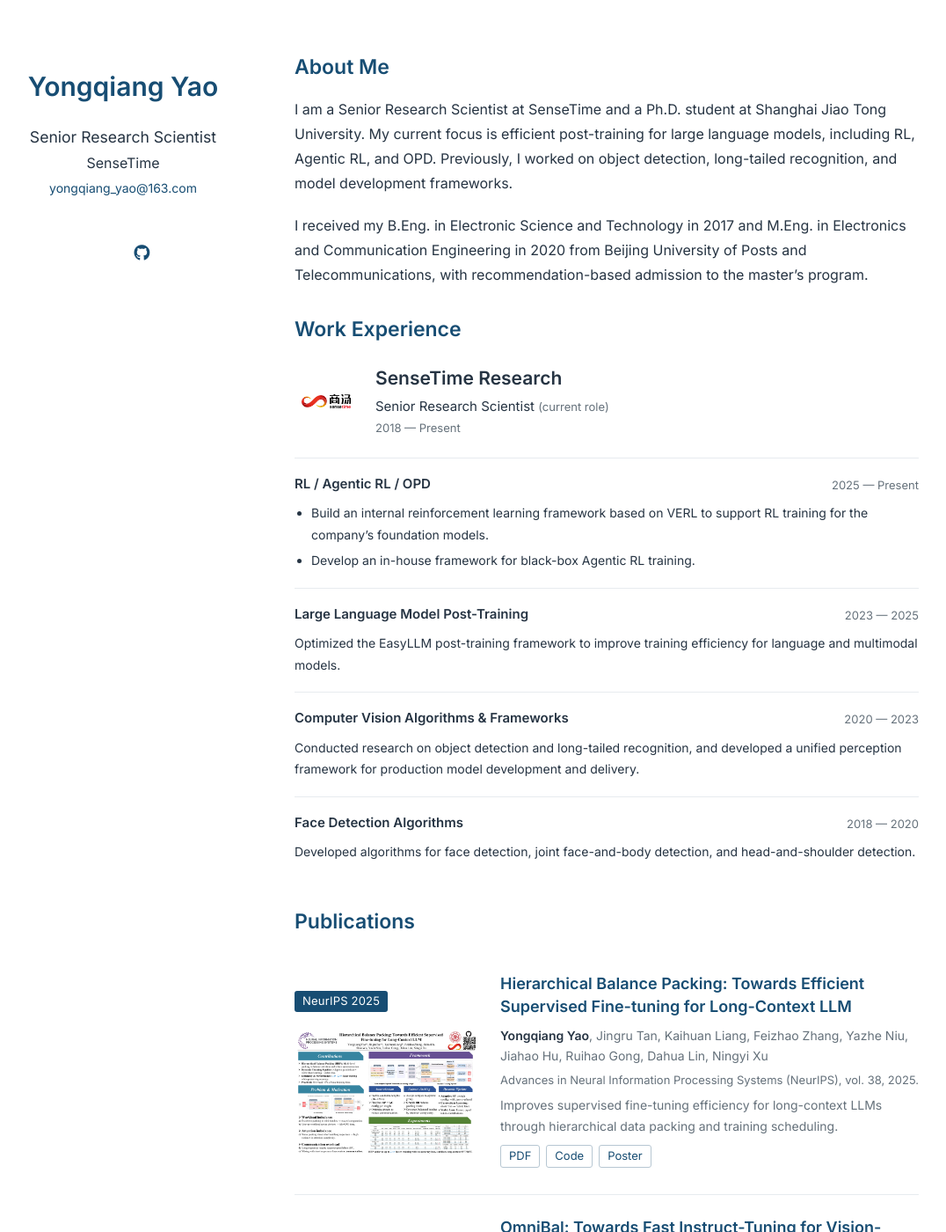
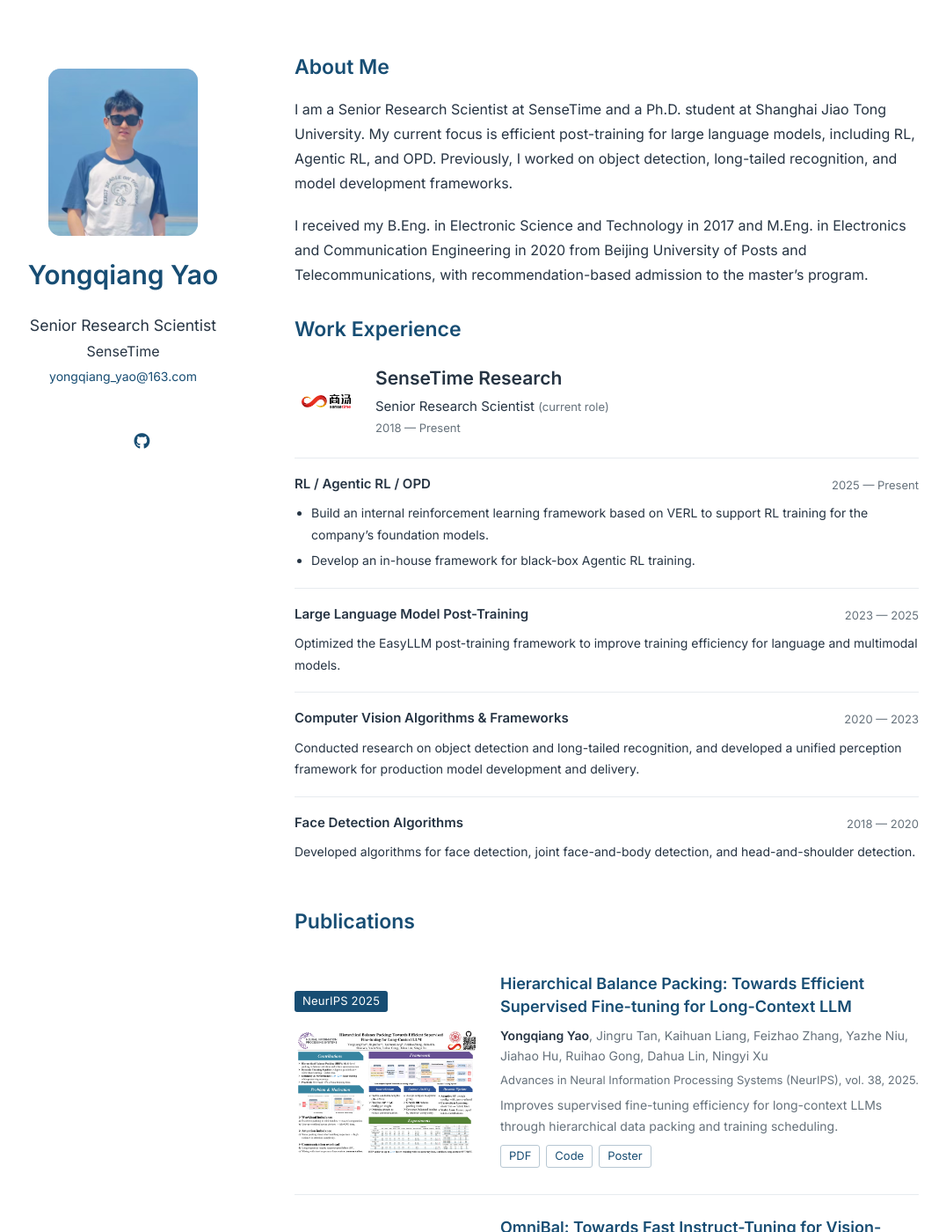
Before and after one commit to yqyao/yqyao.github.io, a Jekyll site: the page built from index.md, in a window 1280 px wide and 1400 px high. Shown: the whole window at 88% size, without its empty margins (105-1181 px from the left). Built offline with Jekyll 4.4.1, drawn with Linux system fonts in a browser that asks for light colours; a style sheet for code colours, icons or effects is not loaded; our own code applies the rules of GitHub Pages for plain Markdown files.

Commit message:
Add profile photo to homepage sidebar

```diff
--- a/_config.yml
+++ b/_config.yml
@@ -13,7 +13,7 @@ baseurl: ""
 google_scholar: https://scholar.google.com/citations?user=DztTSf0AAAAJ&hl=en
 github_link: https://github.com/yqyao
 # 有头像或 PDF 后，取消下面对应行的注释。
-# avatar: /assets/img/profile.jpg
+avatar: /assets/img/profile.jpg
 # cv_link: /assets/files/resume.pdf
 favicon: /assets/img/favicon.svg
 favicon_dark: /assets/img/favicon.svg
--- a/_layouts/homepage.html
+++ b/_layouts/homepage.html
@@ -37,7 +37,7 @@
       <header>
 
         {% if site.avatar %}
-        <a class="image avatar"><img src="{{ site.avatar | relative_url }}" alt="avatar" /></a>
+        <div class="profile-photo"><img src="{{ site.avatar | relative_url }}" alt="Portrait of Yongqiang Yao" /></div>
         {% endif %}
 
         <h1>{{ site.name_en | default: site.title }}</h1>
--- a/assets/css/custom.css
+++ b/assets/css/custom.css
@@ -82,3 +82,7 @@ h2 { font-size: 23px; font-weight: 600; }
 .paper-copy .paper-venue { font-size: 13px; line-height: 1.6; color: var(--muted); font-style: normal; }
 .publication-details { display: inline-block; margin-top: 4px; color: var(--muted); font-size: 13px; line-height: 1.6; }
 .publication-details strong { color: var(--muted); font-weight: 500; }
+
+/* Frame the supplied portrait without modifying the original image. */
+.profile-photo { position: relative; width: 170px; height: 190px; overflow: hidden; margin: 0 auto 24px; border-radius: 14px; background: #bcd5e2; }
+.profile-photo img { position: absolute; width: 260%; max-width: none; height: auto; left: -95%; top: -100%; }
```
Also changed, not shown: assets/img/profile.jpg (added).
